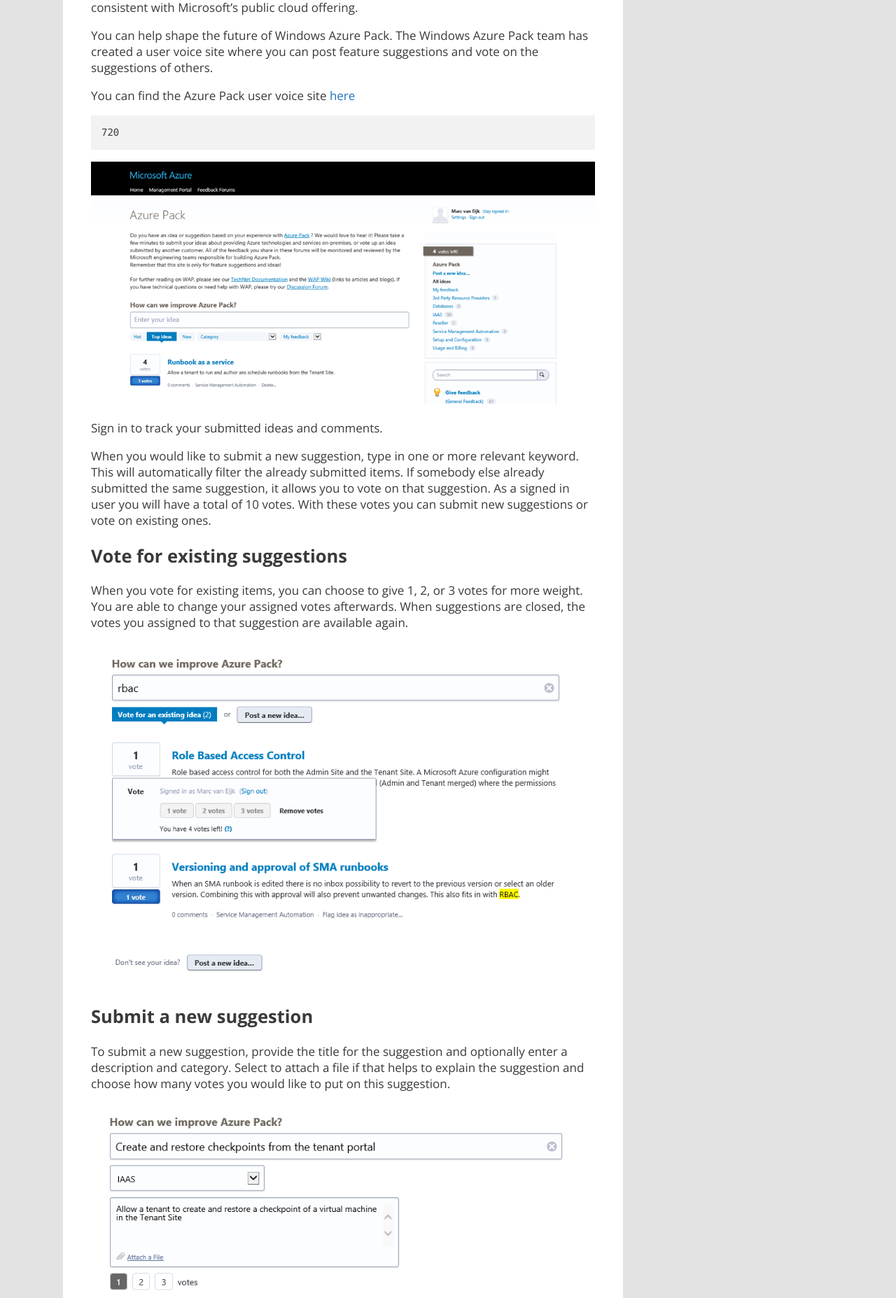
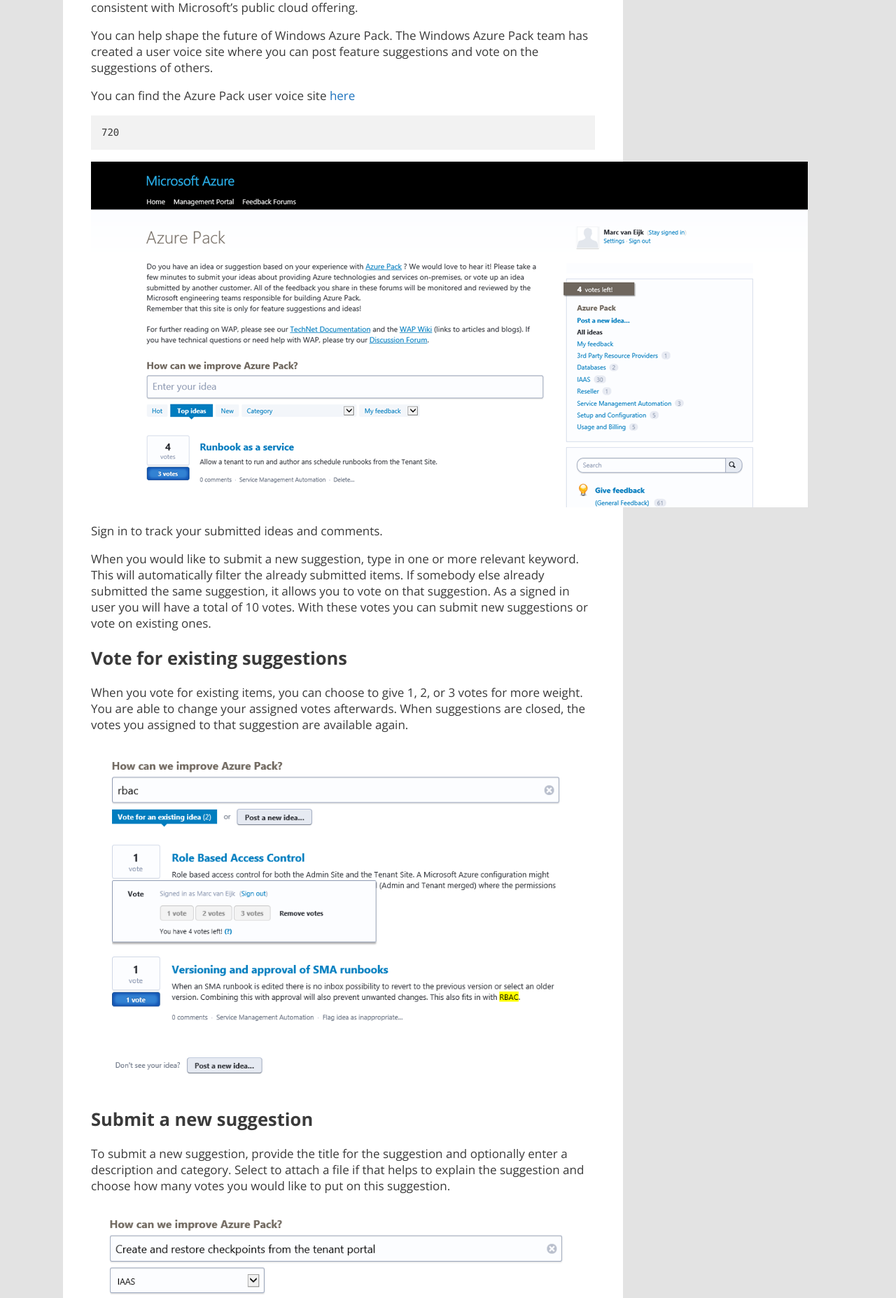
Before and after one commit to marcvaneijk/marcvaneijk.old, a Jekyll site: the page built from _posts/2014-06-16-helpshapefuture.md, in a window 1280 px wide. Shown: the part 447-2302 px from the top of the page at 70% size. Built offline with Jekyll 4.4.1, drawn with Linux system fonts in a browser that asks for light colours; nearby versions of some CDN libraries.

Commit message:
Update 2014-06-16-helpshapefuture.md

````diff
--- a/_posts/2014-06-16-helpshapefuture.md
+++ b/_posts/2014-06-16-helpshapefuture.md
@@ -15,7 +15,7 @@ You can find the Azure Pack user voice site [here](http://feedback.azure.com/for
 720
 ```
 
-<img src="/images/2014-06-16/01-General.png" width="720">
+<img src="/images/2014-06-16/01-General.png">
 
 Sign in to track your submitted ideas and comments.
 
````
